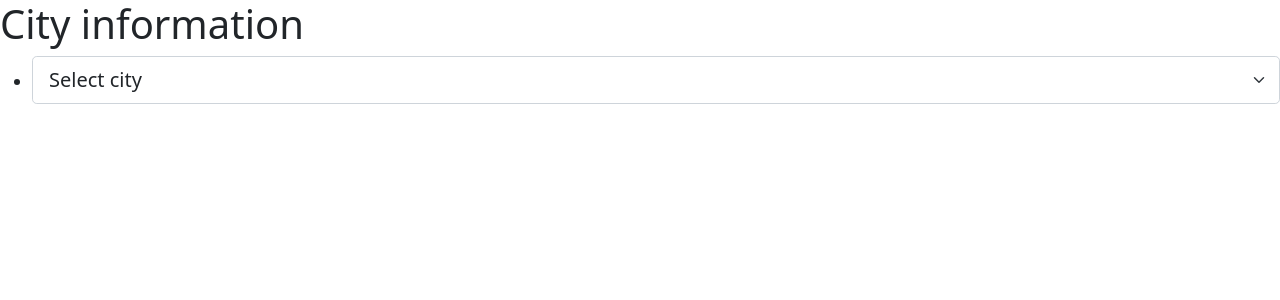
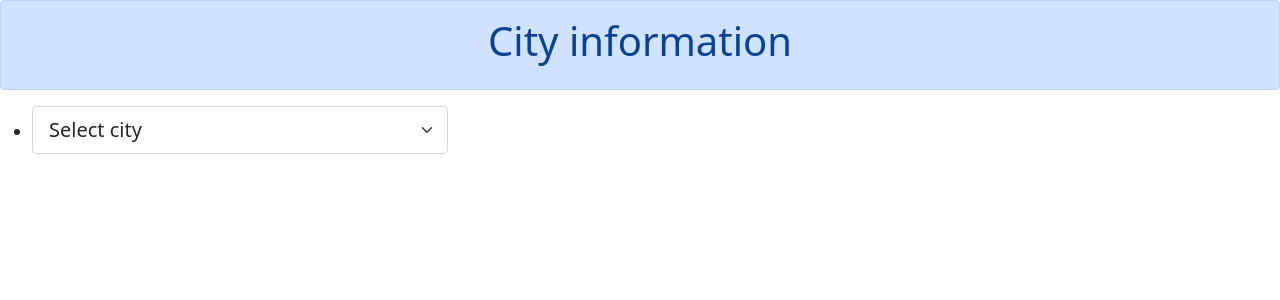
Before and after one commit to AvigdorVIK/find_road, a Django app: page / in a window 1280 px wide. Shown: the top 300 px of the page. Run offline with Django 3.2, Linux system fonts and the light colour scheme; data comes from the database, SQL or seed files in the repository.

Commit message:
bootstrap fixing

```diff
--- a/cities/templates/cities/base.html
+++ b/cities/templates/cities/base.html
@@ -8,8 +8,9 @@
 
 </head>
 <body>
-<header><h1>City information</h1></header>
-
+<div class="alert alert-primary" role="alert">
+<header><h1 align="center">City information</h1></header>
+</div>
  <ul>
      <li>{% block content %}{%endblock%}</li>
  </ul>
--- a/cities/templates/cities/home.html
+++ b/cities/templates/cities/home.html
@@ -2,7 +2,7 @@
 
 
 {% block content %}
-<select class="form-select form-select-lg mb-3" aria-label=".form-select-lg example">
+<div class="col-md-4"><select class="form-select form-select-lg mb-3" aria-label=".form-select-lg example">
     <option selected>Select city</option>
   <option value="1">
  {% for con in list_name %}
@@ -11,4 +11,5 @@
  {% endfor %}
 </option>
 </select>
+</div>
 {% endblock %}
```
